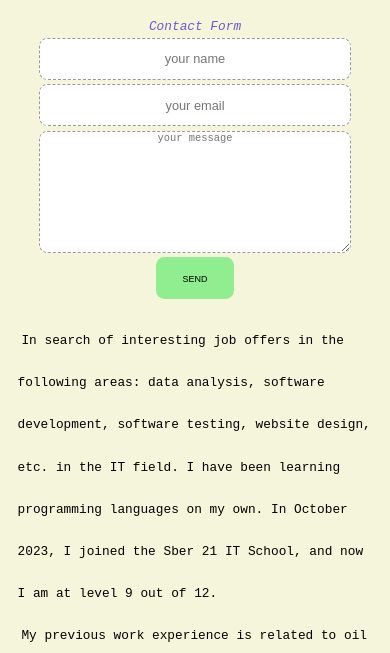
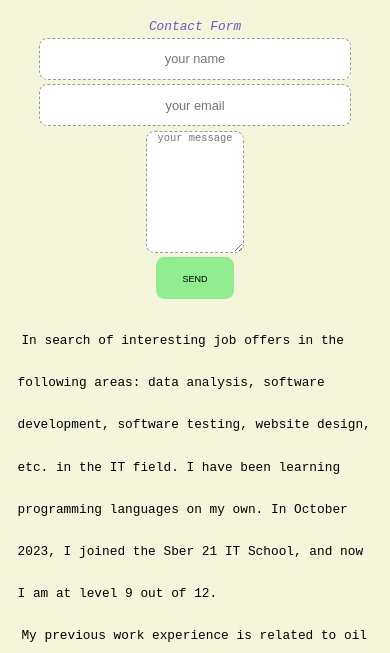
Before and after one commit to Coder1382/My-Concise-CV, a plain HTML site: page index.html in a window 390 px wide. Shown: the part 191-844 px from the top of the page. Drawn offline with Linux system fonts and the light colour scheme.

Commit message:
Update cv.css

```diff
--- a/cv.css
+++ b/cv.css
@@ -101,7 +101,7 @@ input[type=submit]:hover{
   input[type=submit]{
     min-width: 20vw;
   }
-.fm:not([type=submit]){
+input:not([type=submit]){
   min-width: 80vw;
 }
 }
```
